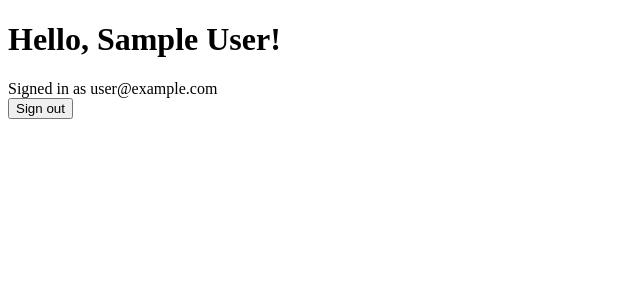
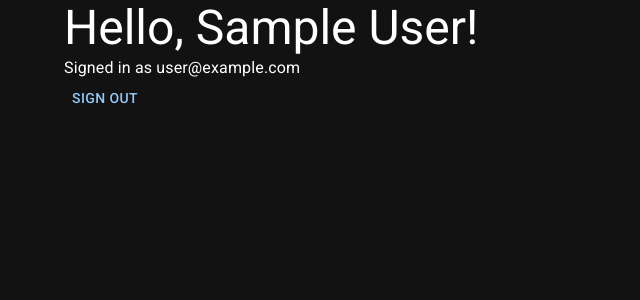
Before and after one commit to Dgvalerio/next-timesheet, a Next.js app: page / in a window 1280 px wide. Shown: the top 300 px of the page, without its empty margins (0-640 px from the left). Built offline with nearby package versions, Linux system fonts and the light colour scheme; no server answers; sample sign-in values are in the browser's storage.

Commit message:
:sparkles: feat(design): add and config material-ui

```diff
--- a/package.json
+++ b/package.json
@@ -10,6 +10,9 @@
     "test:integration": "cypress open"
   },
   "dependencies": {
+    "@emotion/react": "^11.4.1",
+    "@emotion/styled": "^11.3.0",
+    "@mui/material": "^5.0.2",
     "cypress": "^8.5.0",
     "next": "11.1.2",
     "next-auth": "^3.29.0",
--- a/pages/_app.tsx
+++ b/pages/_app.tsx
@@ -3,15 +3,22 @@ import { Provider } from 'next-auth/client';
 import type { AppProps } from 'next/app';
 import Head from 'next/head';
 
+import { CssBaseline, ThemeProvider } from '@mui/material';
+
+import theme from '../styles/theme';
+
 const MyApp: NextPage<AppProps> = ({ Component, pageProps }) => (
-  <Provider session={pageProps.session}>
+  <>
     <Head>
       <title>Timesheet Next</title>
-      <meta name="description" content="Timesheet Next" />
-      <link rel="icon" href="/favicon.ico" />
     </Head>
-    <Component {...pageProps} />
-  </Provider>
+    <Provider session={pageProps.session}>
+      <ThemeProvider theme={theme}>
+        <CssBaseline />
+        <Component {...pageProps} />
+      </ThemeProvider>
+    </Provider>
+  </>
 );
 
 export default MyApp;
--- /dev/null
+++ b/pages/_document.tsx
@@ -0,0 +1,26 @@
+// eslint-disable-next-line @next/next/no-document-import-in-page
+import Document, { Html, Head, Main, NextScript } from 'next/document';
+
+class MyDocument extends Document {
+  render(): JSX.Element {
+    return (
+      <Html lang="pt-BR">
+        <Head>
+          <meta name="description" content="Timesheet Next" />
+          <link
+            rel="stylesheet"
+            href="https://fonts.googleapis.com/css?family=Roboto:300,400,500,700&display=swap"
+          />
+          <meta name="viewport" content="initial-scale=1, width=device-width" />
+          <link rel="icon" href="/favicon.ico" />
+        </Head>
+        <body>
+          <Main />
+          <NextScript />
+        </body>
+      </Html>
+    );
+  }
+}
+
+export default MyDocument;
--- a/pages/index.tsx
+++ b/pages/index.tsx
@@ -2,6 +2,8 @@ import type { NextPage } from 'next';
 import { signOut, useSession } from 'next-auth/client';
 import Head from 'next/head';
 import { useRouter } from 'next/router';
+
+import { Button, Container, Typography } from '@mui/material';
 
 const Home: NextPage = () => {
   const [session, loading] = useSession();
@@ -20,13 +22,13 @@ const Home: NextPage = () => {
         <title>Next Timesheet - Home</title>
       </Head>
 
-      <main>
-        <h1>Hello, {session.user?.name}!</h1>
-        Signed in as {session.user?.email} <br />
-        <button type="button" onClick={() => signOut()}>
-          Sign out
-        </button>
-      </main>
+      <Container>
+        <Typography component="h1" variant="h3">
+          Hello, {session.user?.name}!
+        </Typography>
+        <Typography>Signed in as {session.user?.email}</Typography>
+        <Button onClick={() => signOut()}>Sign out</Button>
+      </Container>
     </>
   );
 };
--- /dev/null
+++ b/styles/theme.d.ts
@@ -0,0 +1,13 @@
+declare module '@material-ui/core/styles' {
+  interface Theme {
+    // status: {
+    //   danger: string;
+    // };
+  }
+  // allow configuration using `createTheme`
+  interface ThemeOptions {
+    // status?: {
+    //   danger?: string;
+    // };
+  }
+}
--- /dev/null
+++ b/styles/theme.ts
@@ -0,0 +1,9 @@
+import { createTheme } from '@mui/material';
+
+const theme = createTheme({
+  palette: {
+    mode: 'dark',
+  },
+});
+
+export default theme;
```
Also changed, not shown: pages/signin.tsx (+9 -5 lines), 1 other file (tests, documents, lock files or other folders).
